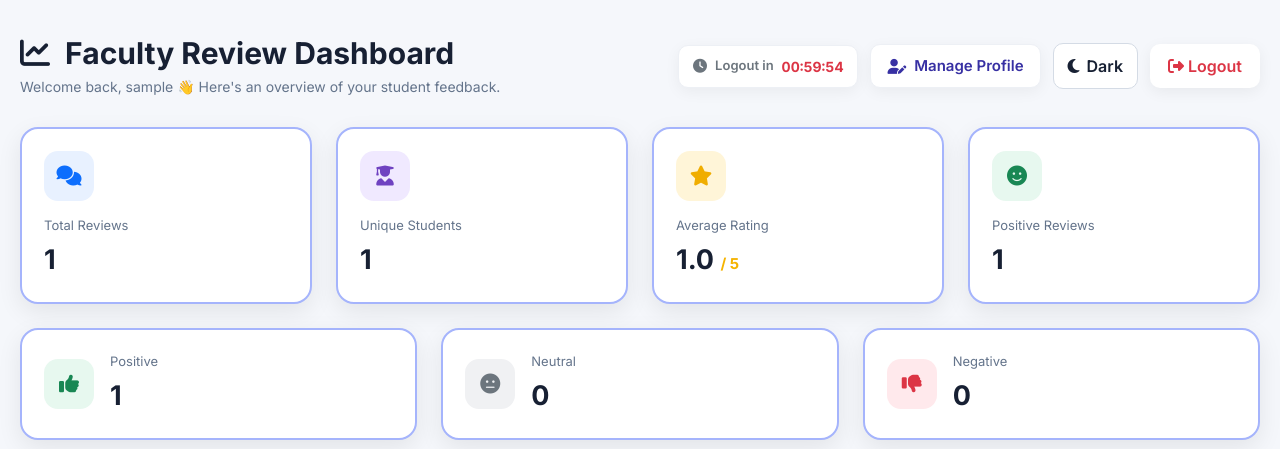
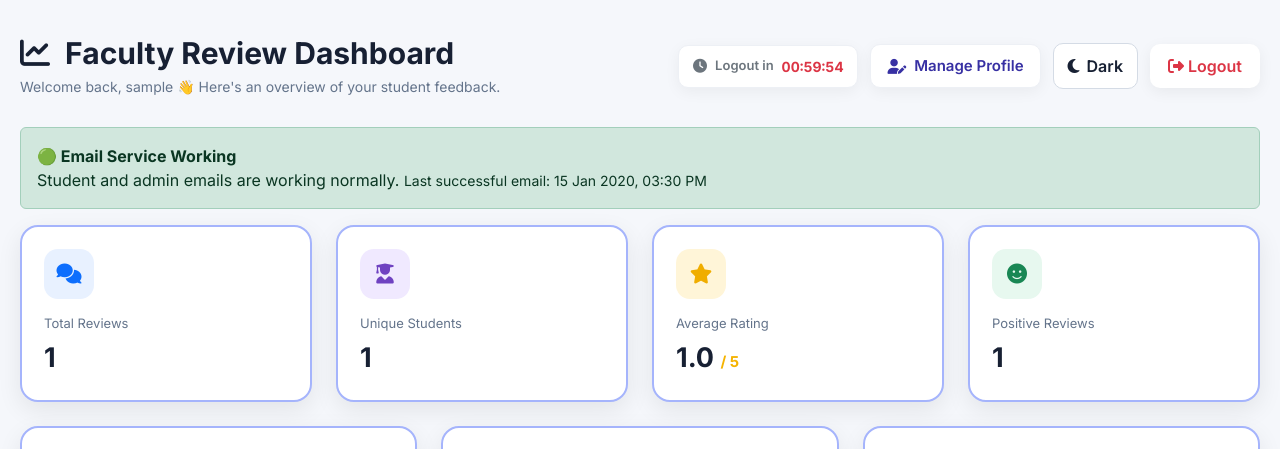
Before and after one commit to DeepShreyaskar1904/final_frp, a Django app: page /admin-dashboard/ in a window 1280 px wide. Shown: the top 449 px of the page. Run offline with Django 5.2, Linux system fonts and the light colour scheme; a user stored in the database is signed in; tables that the repository leaves empty hold one stand-in row (values such as "Sample post"); some libraries are stand-ins or nearby versions.

Commit message:
Implement email service status alerts
Add email service status notifications to admin dashboard

```diff
--- a/frp-main/templates/admin_dashboard.html
+++ b/frp-main/templates/admin_dashboard.html
@@ -1008,7 +1008,51 @@ html[data-theme="dark"] .dashboard-manage-profile:hover {
 </div>
     </div>
 
-
+{% if email_status %}
+
+    {% if email_status.is_working %}
+
+        <div class="alert alert-success">
+            <strong>🟢 Email Service Working</strong>
+            <br>
+            Student and admin emails are working normally.
+
+            {% if email_status.last_success %}
+                <small>
+                    Last successful email:
+                    {{ email_status.last_success|date:"d M Y, h:i A" }}
+                </small>
+            {% endif %}
+        </div>
+
+    {% else %}
+
+        <div class="alert alert-danger">
+
+            <strong>🔴 Email Service Problem</strong>
+
+            <br>
+
+            Gmail authorization has expired or been revoked.
+
+            <br>
+
+            <small>
+                Reviews are still being saved, but email notifications
+                may not be delivered.
+            </small>
+
+            <br><br>
+
+            <a href="{% url 'gmail_authorize' %}">
+                Reconnect Gmail
+            </a>
+
+        </div>
+
+    {% endif %}
+
+{% endif %}
 
     <!-- ==================================================
          MAIN STATISTICS
```
